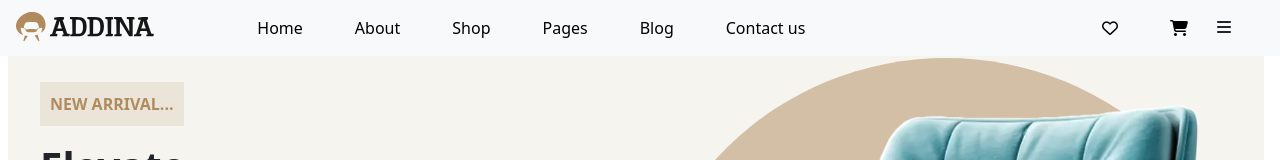
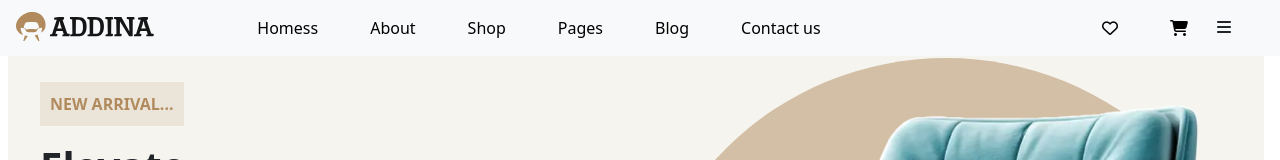
Before and after one commit to rohit14510/Furniture-E-Commerce, a plain HTML site: page index.html in a window 1280 px wide. Shown: the top 160 px of the page. Drawn offline with nearby package versions, Linux system fonts and the light colour scheme.

Commit message:
index.html

```diff
--- a/index.html
+++ b/index.html
@@ -29,7 +29,7 @@
         <div class="col-lg-7 collapse navbar-collapse">
           <ul class="nav">
             <li class="nav-item">
-              <a class="nav-link active" aria-current="page" href="index.html">Home</a>
+              <a class="nav-link active" aria-current="page" href="index.html">Homess</a>
             </li>
             <li class="nav-item">
               <a class="nav-link" href="about.html">About</a>
```
